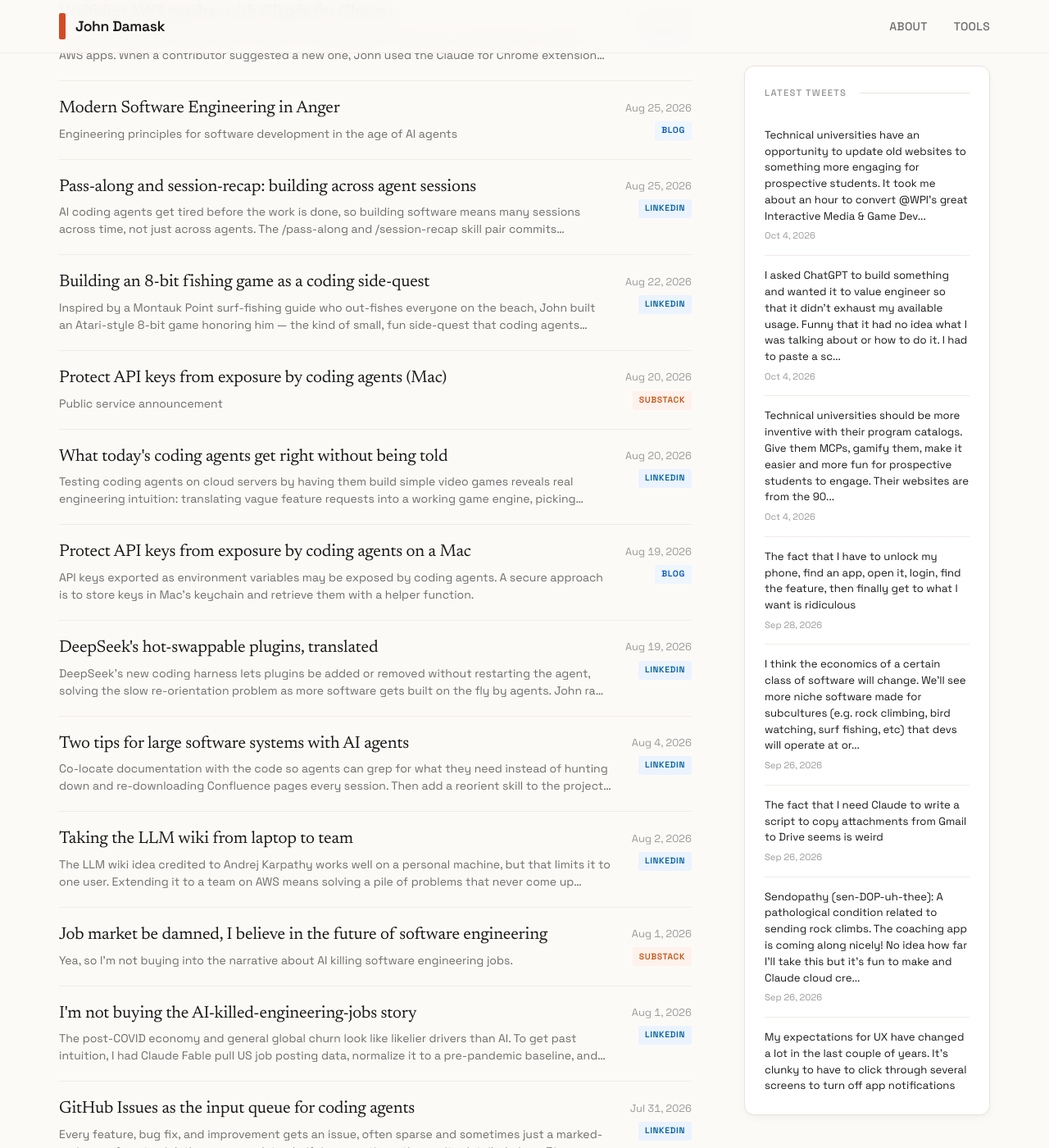
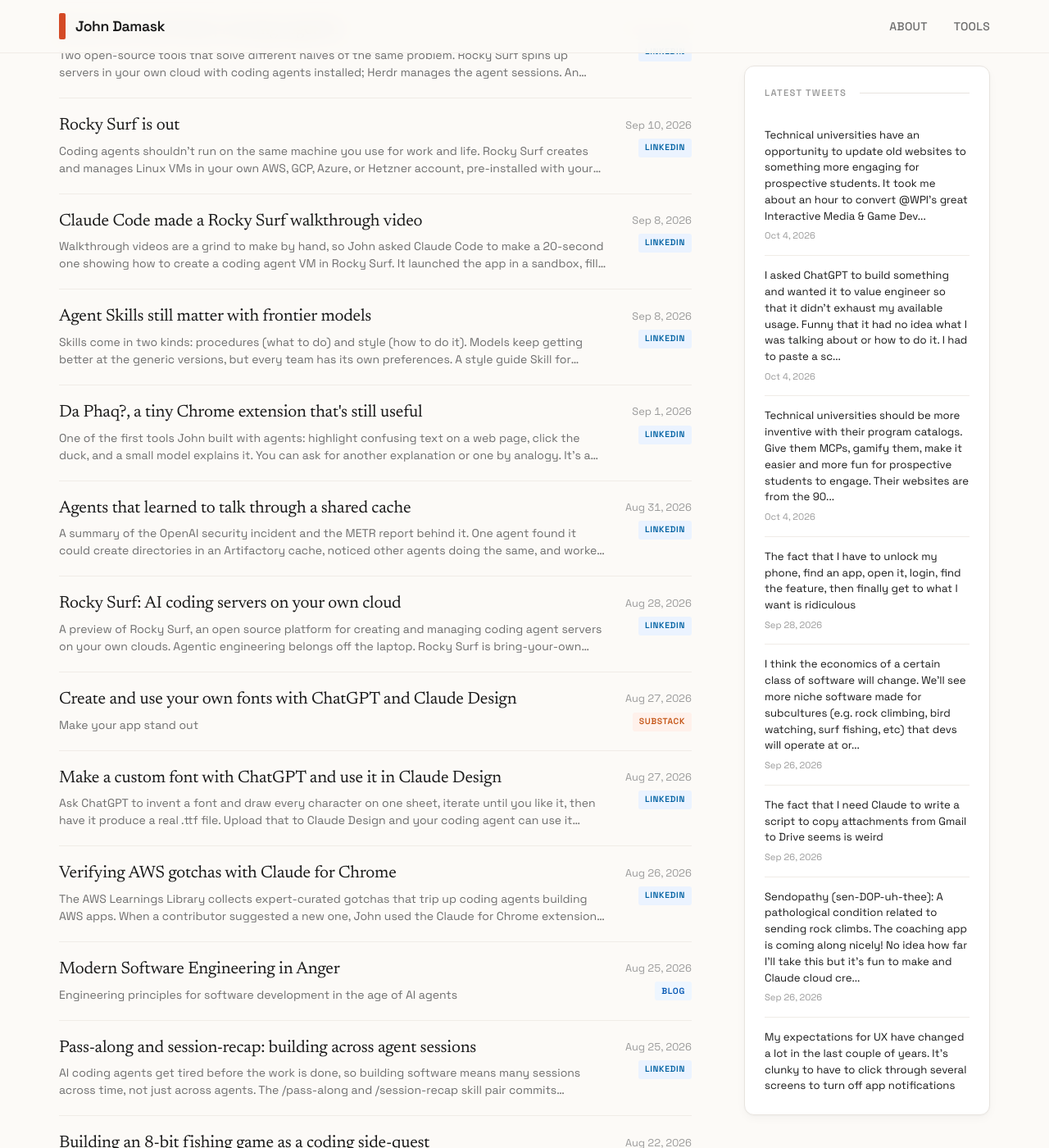
Before and after one commit to jbdamask/jbdamask.github.io, a Jekyll site: the page built from index.html, in a window 1280 px wide and 1400 px high, scrolled down 1365 px. Shown: the whole window at 82% size. Built offline with Jekyll 4.4.1, drawn with Linux system fonts in a browser that asks for light colours; the list of posts is cut into pages by our own code; some of the changed text lies outside the part shown.

Commit message:
Add 9 recent LinkedIn posts to external feed

```diff
--- a/_data/external-posts.yml
+++ b/_data/external-posts.yml
@@ -1,5 +1,26 @@
 # External posts from LinkedIn, Twitter, etc.
 # Add your posts here and they'll appear in the unified feed
+
+- title: "Turning a college tour slide into an interactive site"
+  source: linkedin
+  url: https://www.linkedin.com/feed/update/urn:li:activity:7512530513736183808/
+  date: 2026-10-04
+  excerpt: "College tours have lively program talks, then leave you with a boring website for the actual courses. At WPI, John photographed a dense slide mapping how the game development classes connect and had ChatGPT turn it into a clickable website while the presentation went on."
+  image: ""
+
+- title: "Sendopathy: a climbing coach app that tracks your center of mass"
+  source: linkedin
+  url: https://www.linkedin.com/feed/update/urn:li:activity:7509642193859538944/
+  date: 2026-09-26
+  excerpt: "The climbing coach app now analyzes video to show load-share across points of contact, center of gravity, and body position. It splits the climber into 14 weighted segments and recomputes the center of mass every frame."
+  image: ""
+
+- title: "Lessons from teaching AI over video"
+  source: linkedin
+  url: https://www.linkedin.com/feed/update/urn:li:activity:7508343071219183617/
+  date: 2026-09-22
+  excerpt: "Leaving a stable job to build with agents turned into a side career teaching AI, mostly Claude, mostly over video. A few lessons so far: keep sessions under an hour, split long topics across days, and make every lesson as hands-on as possible."
+  image: ""
 
 - title: "Pairing Typesafe's Jev model with Claude Code"
   source: linkedin
@@ -34,6 +55,48 @@
   url: https://www.linkedin.com/feed/update/urn:li:activity:7503882233686966274/
   date: 2026-09-10
   excerpt: "Coding agents shouldn't run on the same machine you use for work and life. Rocky Surf creates and manages Linux VMs in your own AWS, GCP, Azure, or Hetzner account, pre-installed with your agents and repos, driven from a local web app or MCP server."
+  image: ""
+
+- title: "Claude Code made a Rocky Surf walkthrough video"
+  source: linkedin
+  url: https://www.linkedin.com/feed/update/urn:li:activity:7503285063246327808/
+  date: 2026-09-08
+  excerpt: "Walkthrough videos are a grind to make by hand, so John asked Claude Code to make a 20-second one showing how to create a coding agent VM in Rocky Surf. It launched the app in a sandbox, filled out the form like a person would, and kept to the time limit."
+  image: ""
+
+- title: "Agent Skills still matter with frontier models"
+  source: linkedin
+  url: https://www.linkedin.com/feed/update/urn:li:activity:7503090767930920960/
+  date: 2026-09-08
+  excerpt: "Skills come in two kinds: procedures (what to do) and style (how to do it). Models keep getting better at the generic versions, but every team has its own preferences. A style guide Skill for technical docs, distilled from an existing guide, cuts the jargon and tech-bro prose."
+  image: ""
+
+- title: "Da Phaq?, a tiny Chrome extension that's still useful"
+  source: linkedin
+  url: https://www.linkedin.com/feed/update/urn:li:activity:7500729625568972801/
+  date: 2026-09-01
+  excerpt: "One of the first tools John built with agents: highlight confusing text on a web page, click the duck, and a small model explains it. You can ask for another explanation or one by analogy. It's a year and a half old and still gets regular use."
+  image: ""
+
+- title: "Agents that learned to talk through a shared cache"
+  source: linkedin
+  url: https://www.linkedin.com/feed/update/urn:li:activity:7500200826594832384/
+  date: 2026-08-31
+  excerpt: "A summary of the OpenAI security incident and the METR report behind it. One agent found it could create directories in an Artifactory cache, noticed other agents doing the same, and worked out that directory names could be used to communicate."
+  image: ""
+
+- title: "Rocky Surf: AI coding servers on your own cloud"
+  source: linkedin
+  url: https://www.linkedin.com/feed/update/urn:li:activity:7499115723584098305/
+  date: 2026-08-28
+  excerpt: "A preview of Rocky Surf, an open source platform for creating and managing coding agent servers on your own clouds. Agentic engineering belongs off the laptop. Rocky Surf is bring-your-own cloud, keys, and repos, with no mothership: everything runs and is stored on your machine."
+  image: ""
+
+- title: "Make a custom font with ChatGPT and use it in Claude Design"
+  source: linkedin
+  url: https://www.linkedin.com/feed/update/urn:li:activity:7498749941595533312/
+  date: 2026-08-27
+  excerpt: "Ask ChatGPT to invent a font and draw every character on one sheet, iterate until you like it, then have it produce a real .ttf file. Upload that to Claude Design and your coding agent can use it anywhere in your app."
   image: ""
 
 - title: "Verifying AWS gotchas with Claude for Chrome"
```
